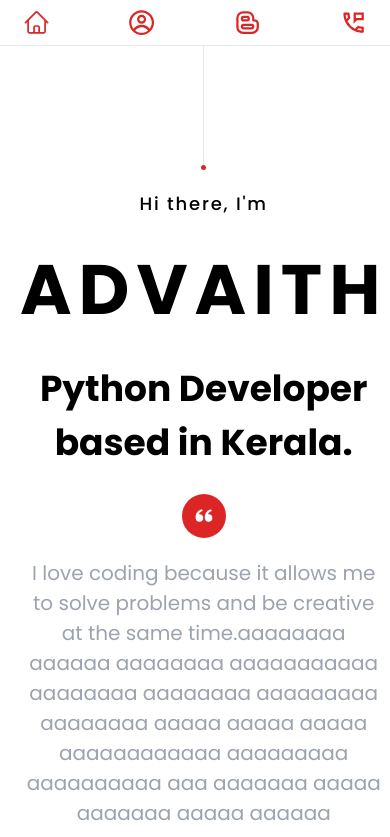
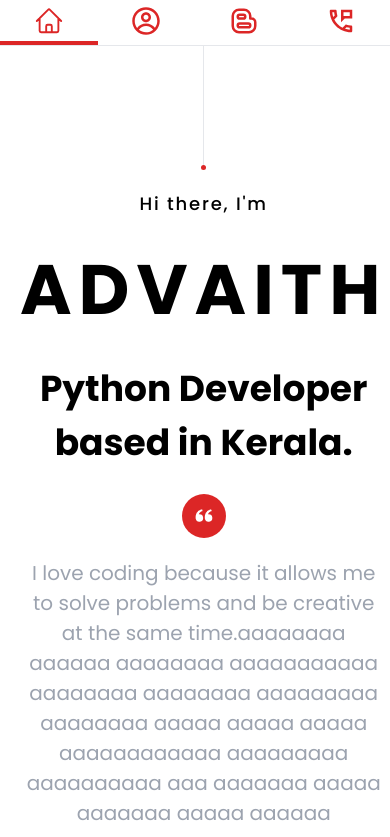
Before and after one commit to hereliesadvaith/hereliesadvaith.github.io, a React (Vite) app in the folder react/: page / in a window 390 px wide. Shown: the top 837 px of the page. Built offline with nearby package versions, Linux system fonts and the light colour scheme.

Commit message:
mobile view header

```diff
--- a/react/src/index.css
+++ b/react/src/index.css
@@ -5,7 +5,3 @@
 :root {
     font-family: Poppins, system-ui, Avenir, Helvetica, Arial, sans-serif;
 }
-div.menuIconDiv svg {
-    height: 1.7em;
-    width: 1.7em;
-}
--- a/react/src/pages/layout/components/header.jsx
+++ b/react/src/pages/layout/components/header.jsx
@@ -67,14 +67,16 @@ export default function Header() {
       </div>
     </div>
     <div className="md:hidden items-center fixed w-screen border-b-[1px] bg-white">
-      <div className="flex md:hidden gap-14 h-[45px] justify-evenly items-center text-red-600">
+      <div className="flex md:hidden h-[45px] justify-evenly items-center text-red-600">
         {menu.map(
           (item) => (
-            <Link to={item.href} key={item.id}>
-              <div className="cursor-pointer hover:underline font-medium menuIconDiv">
-                {item.icon}
-              </div>
-            </Link>
+            <div key={item.id} className={`flex w-full h-full justify-center items-center border-b-[4px] ${location.pathname === item.href ? 'border-red-600' : 'border-white'}`}>
+              <Link to={item.href} key={item.id}>
+                <div className="text-3xl">
+                  {item.icon}
+                </div>
+              </Link>
+            </div>
           )
         )}
       </div>
```
